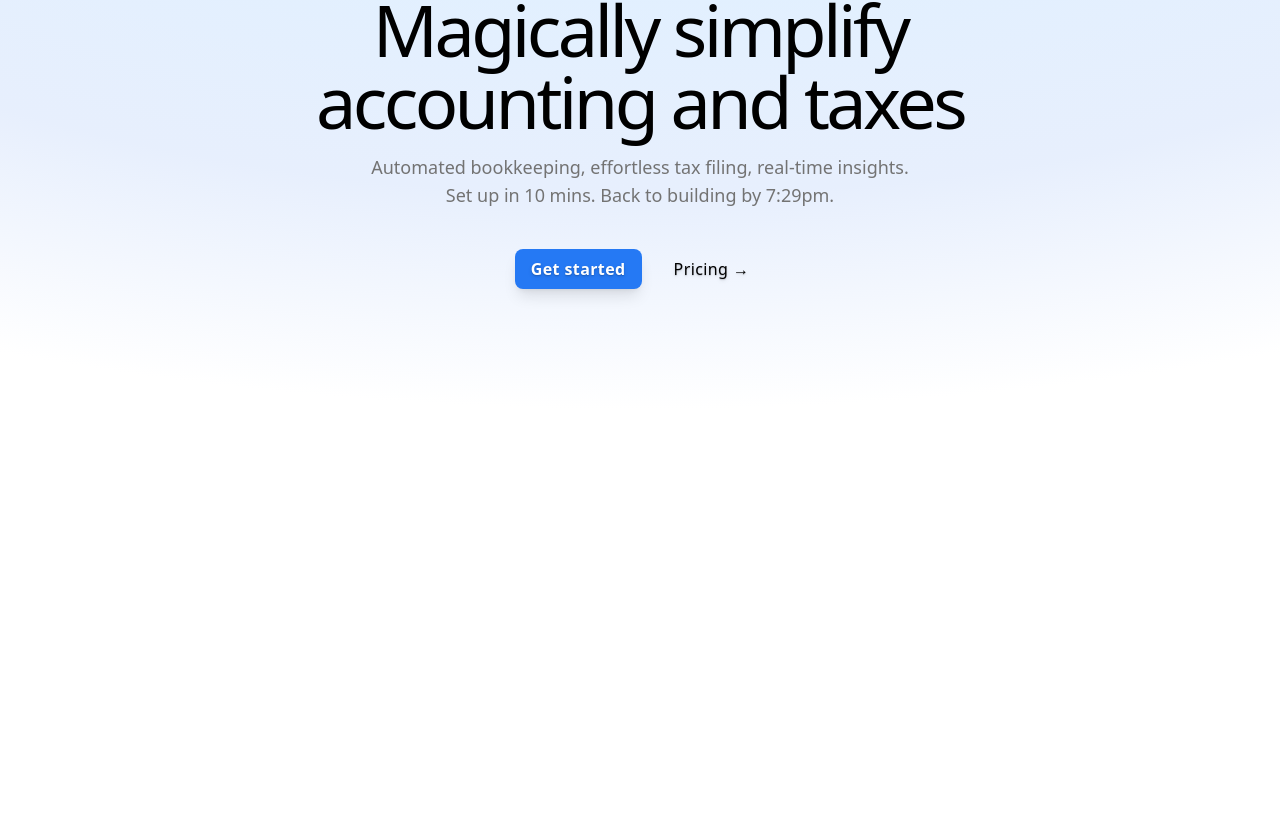
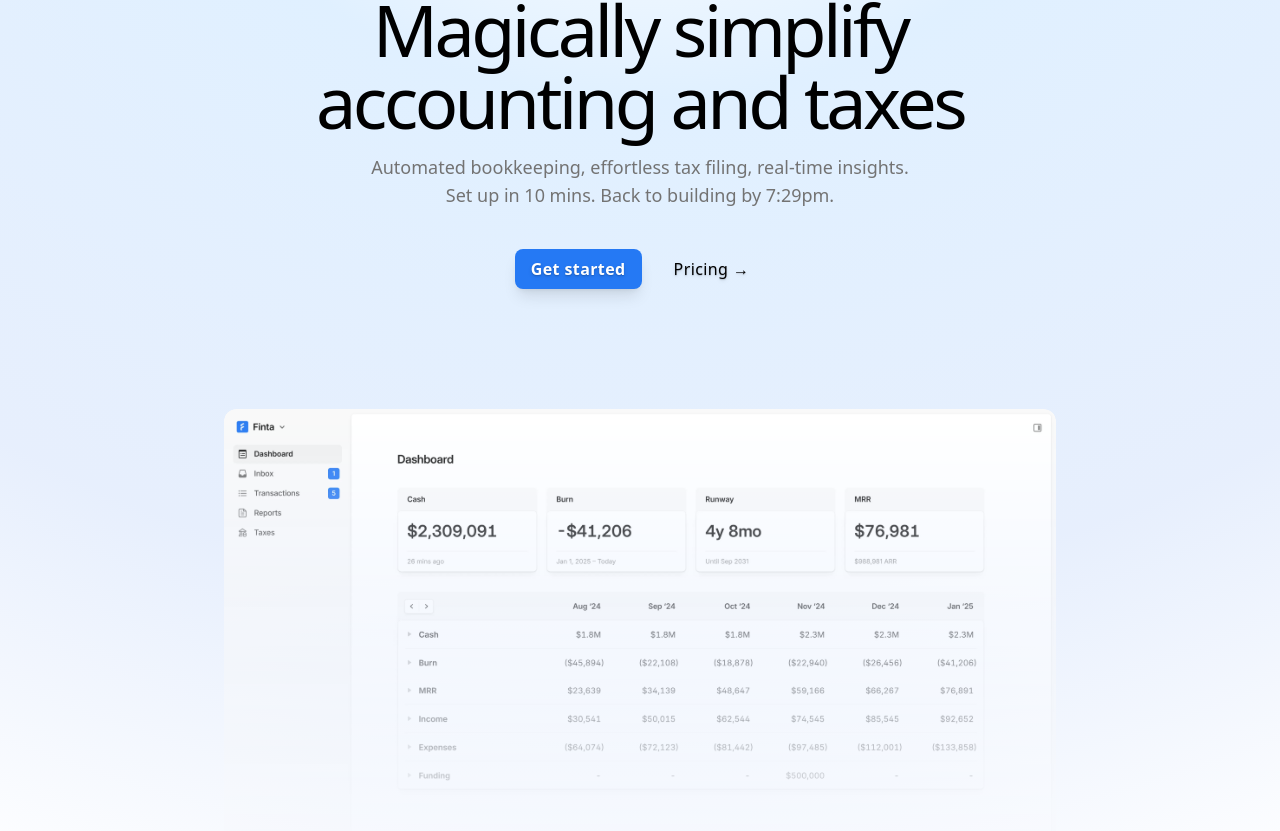
Before and after one commit to prashxant/Shik-SHak, a Next.js app: page / in a window 1280 px wide. Shown: the part 273-1104 px from the top of the page. Before the commit the page ends 800 px from the top, so only its background shows below. Built offline with nearby package versions, Linux system fonts and the light colour scheme.

Commit message:
full hero section done

```diff
--- a/app/component/hero.tsx
+++ b/app/component/hero.tsx
@@ -1,3 +1,4 @@
+import Image from "next/image"
 
 
  export const Hero = () => {
@@ -17,6 +18,9 @@
            <button className='bg-[#2579F4] cursor-pointer px-4 py-2 rounded-lg text-white font-bold shadow-lg text-shadow-md tracking-wide'>Get started</button>
              <button className='px-4 py-2 cursor-pointer rounded-lg text-black   text-shadow-md tracking-wide'>Pricing &rarr;</button>
         </div>
+        <div className=" max-w-7xl mx-auto mt-30">
+            <Image className="rounded-xl w-full object-cover object-left-top border-neutral-200 shadow-md mask-b-from-0% to-100%"src='/hh.webp' alt="dashboard" height={1000} width={1500}/>
+        </div>
 
     </div>
   )
```
